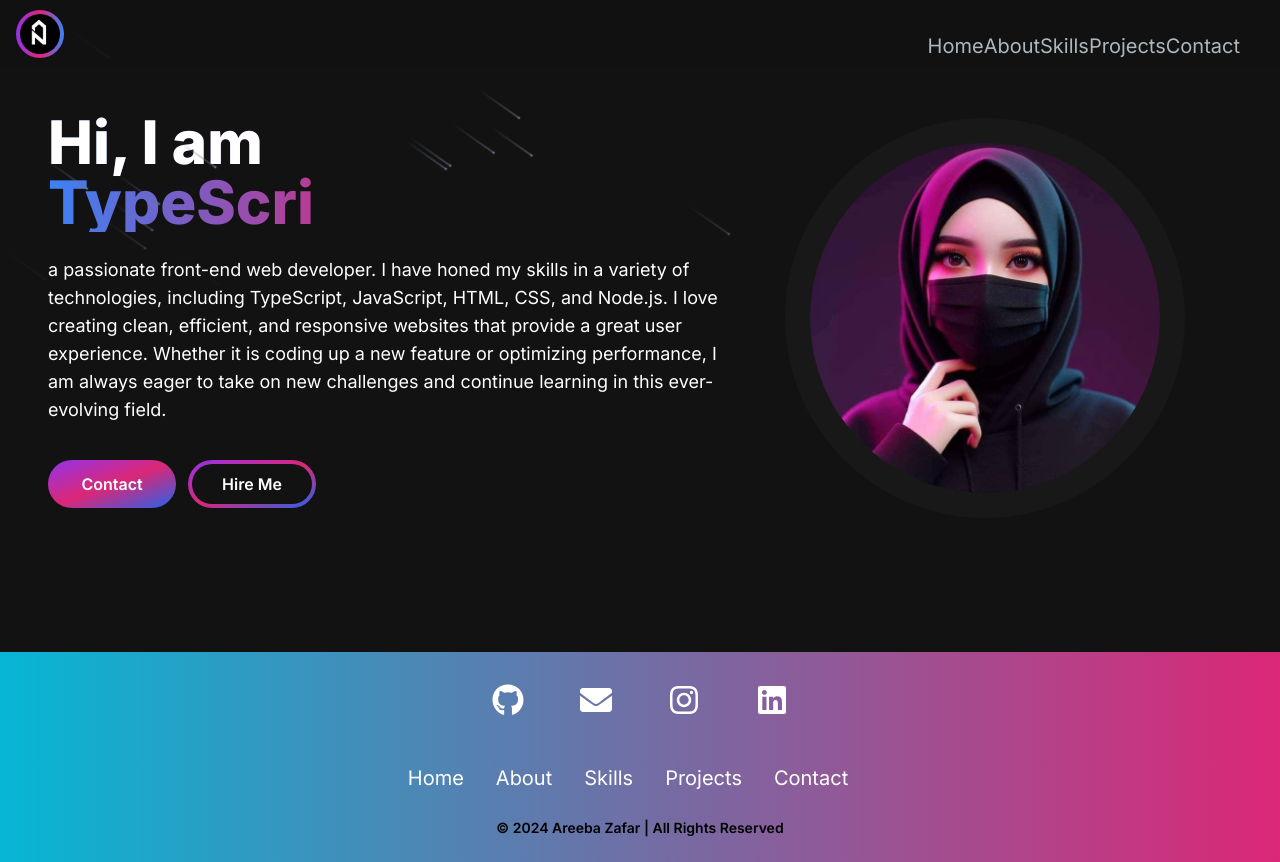
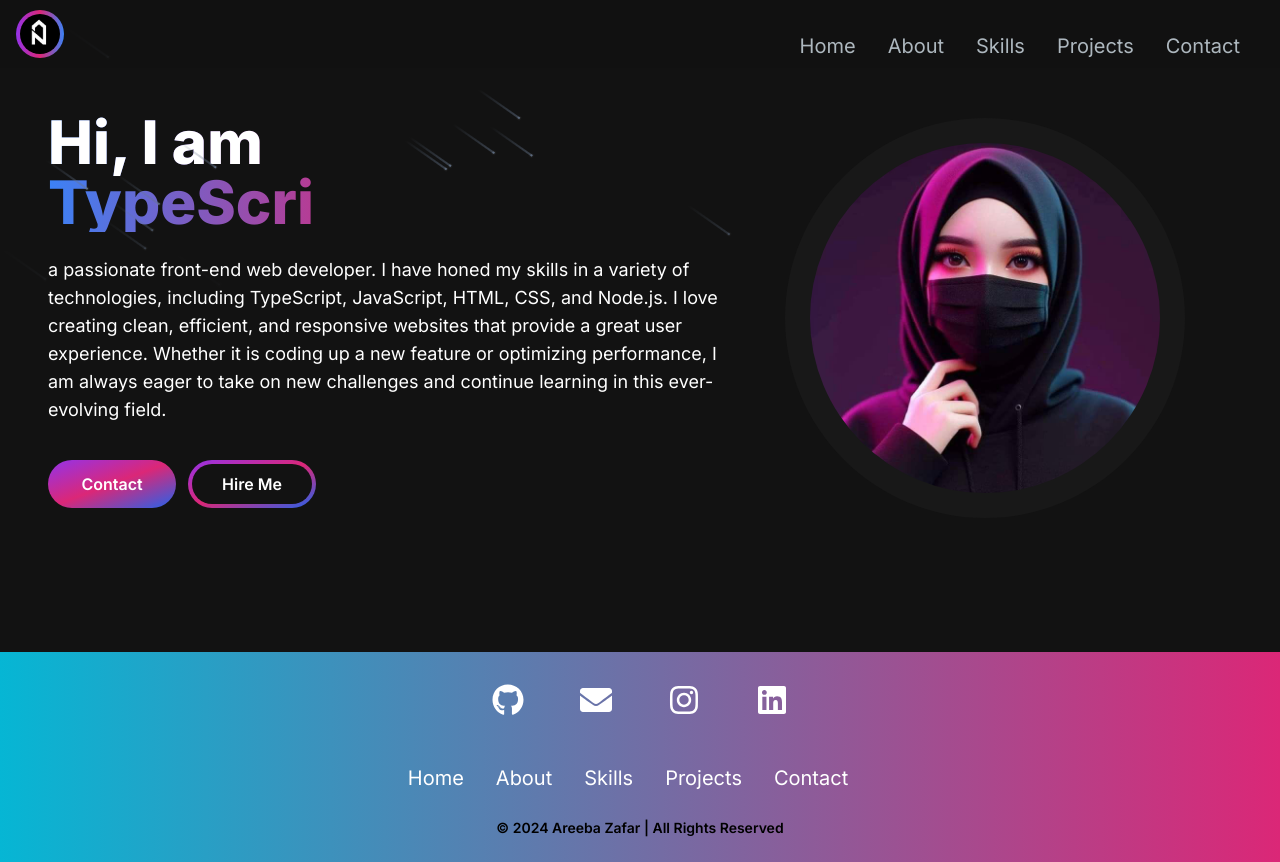
Before and after one commit to AreebaZafarChohan/portfolio-next.js, a Next.js app: page / in a window 1280 px wide. Built offline with nearby package versions, Linux system fonts and the light colour scheme.

Commit message:
some css

```diff
--- a/src/app/components/menuOverlay/MenuOverlay.tsx
+++ b/src/app/components/menuOverlay/MenuOverlay.tsx
@@ -5,8 +5,7 @@ import { MenuOverlayProps } from '../../../../type/componentsTypes';
 
 const MenuOverlay: React.FC<MenuOverlayProps> = ({links}) => {
   return (
-    <div className='fixed inset-0 bg-black bg-opacity-90 z-20 flex items-center justify-center'>
-      <ul className='flex flex-col space-y-6 items-center'>
+    <ul className='flex flex-col py-4 items-center'>
         {
           links.map((link, index) => (
             <li key={index}>
@@ -14,7 +13,6 @@ const MenuOverlay: React.FC<MenuOverlayProps> = ({links}) => {
             </li>
         ))}
     </ul>
-    </div>
   );
 };
 
--- a/src/app/components/navbar/Navbar.tsx
+++ b/src/app/components/navbar/Navbar.tsx
@@ -54,8 +54,8 @@ const Navbar = () => {
             </button>
            )}
         </div>
-        <div className='hidden md:flex md:space-x-8 pt-6 pr-6' id='navbar'>
-            <ul className='flex items-center'>
+        <div className='hidden md:block md:w-auto pt-6 pr-6' id='navbar'>
+            <ul className='flex md:flex-row p-4 md:p-0 md:space-x-8 mt-0'>
                {
                 navbarLinks.map((link, index) => (
                     <li key={index}>
```
